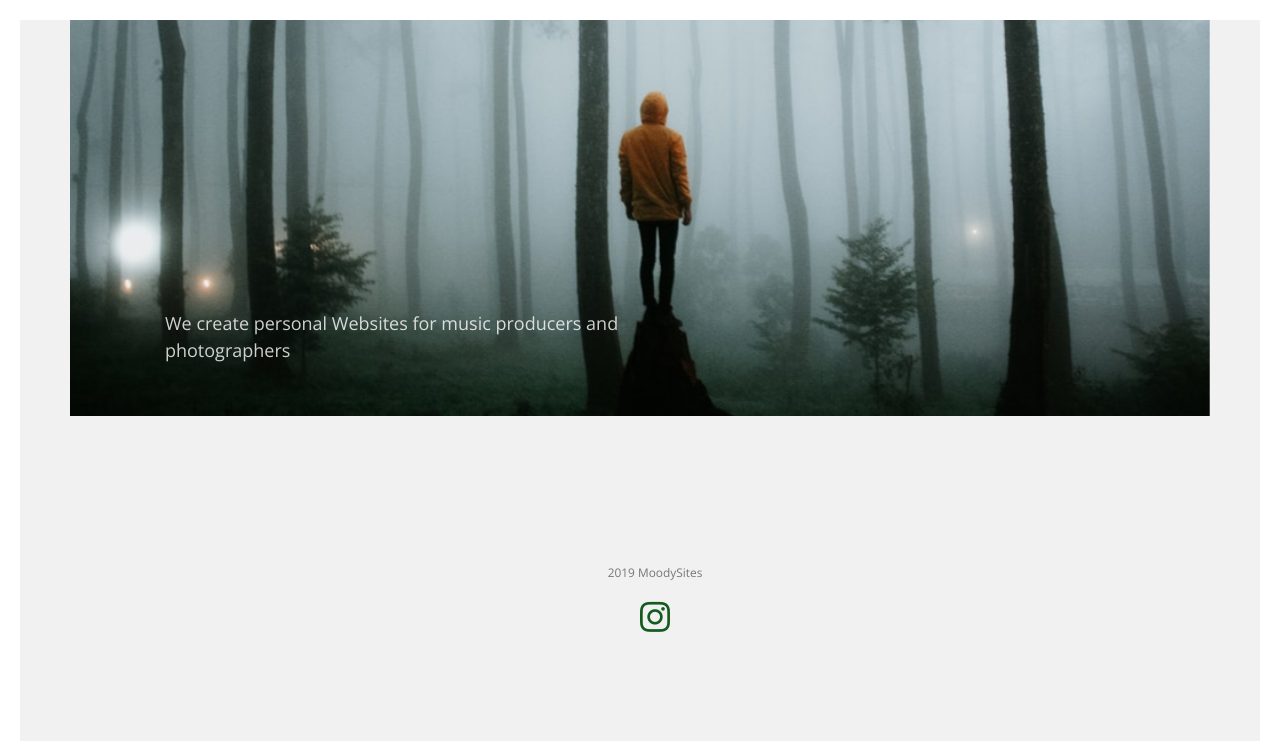
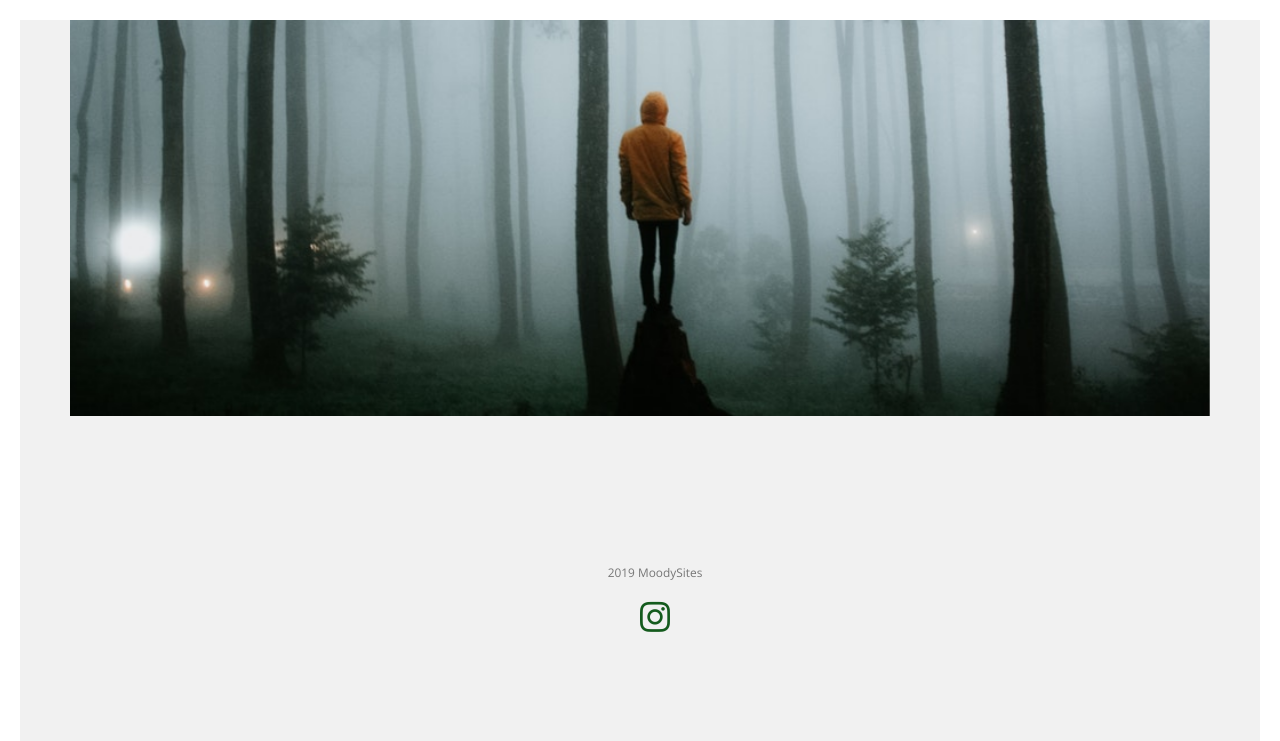
Before and after one commit to moodysites/-, a plain HTML site: page index.html in a window 1280 px wide. Shown: the part 780-1521 px from the top of the page. Drawn offline with nearby package versions, Linux system fonts and the light colour scheme; files whose address does not match are found by name.

Commit message:
Update index.html

```diff
--- a/index.html
+++ b/index.html
@@ -81,7 +81,6 @@
 			   			<div class="row">
 				   			<div class="col-md-6 col-xs-8 col-md-offset-1 slider-text">
 				   				<div class="slider-text-inner">
-								<h2>We create personal Websites for music producers and photographers</a></h2>
 				   				</div>
 				   			</div>
 				   		</div>
```
